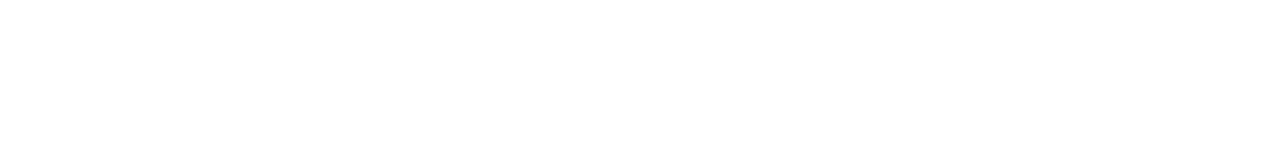
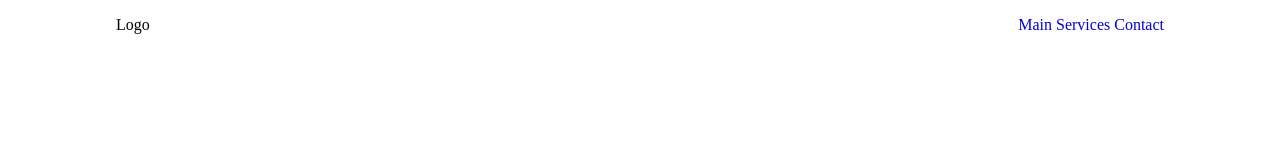
Before and after one commit to SharperAG/testing_grid, a plain HTML site: page index.html in a window 1280 px wide. Drawn offline with Linux system fonts and the light colour scheme.

Commit message:
new files

```diff
--- a/index.html
+++ b/index.html
@@ -5,14 +5,20 @@
     <meta http-equiv="X-UA-Compatible" content="IE=edge">
     <meta name="viewport" content="width=device-width, initial-scale=1.0">
     <title>Document</title>
+    <link rel="stylesheet" href="style.css">
 </head>
 <body>
     <header class="header">
-        <div class="header__brand">
+        <div class="header__flex">
+            <div class="header__brand">
+                Logo
+            </div>
+            <div class="header__navbar">
+                <a href="#" class="navbar__link">Main</a>
+                <a href="#" class="navbar__link">Services</a>
+                <a href="#" class="navbar__link">Contact</a>
 
-        </div>
-        <div class="header__navbar">
-
+            </div>
         </div>
     </header>
 </body>
--- /dev/null
+++ b/style.scss
@@ -0,0 +1,23 @@
+body{
+    font-size: 16px;
+    margin: auto;
+    max-width: 1080px;
+}
+
+*{
+    box-sizing: border-box;
+    margin: 0;
+    padding: 0;
+}
+
+.header__flex{
+    display: flex;
+    justify-content: space-between;
+    align-items: center;
+    padding: 1em;
+}
+.header__navbar{
+    a{
+        text-decoration: none;
+    }
+}
```
Also changed, not shown: style.css (added), 1 other file.
